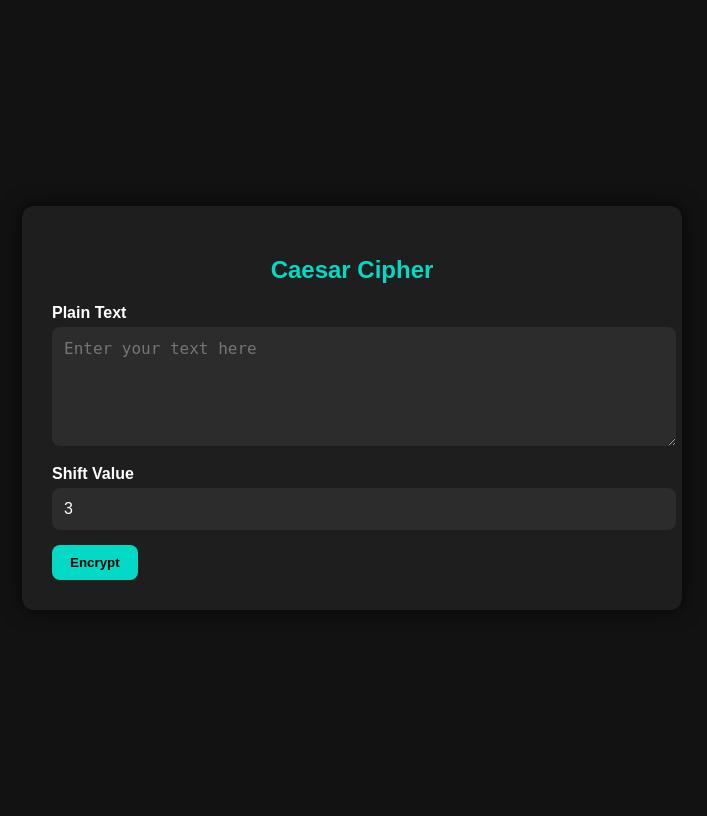
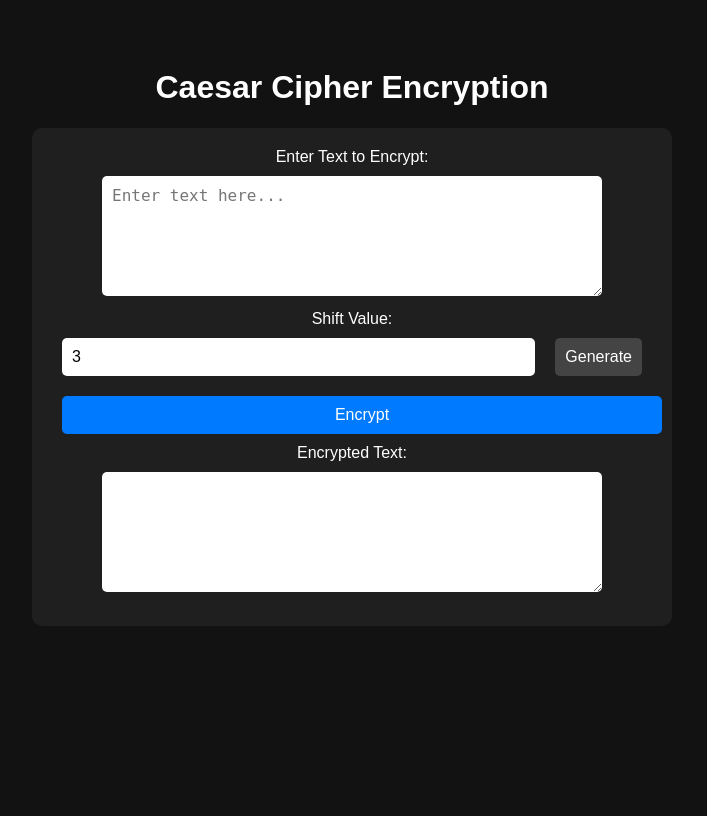
Before and after one commit to eng8890/anater, a Flask app: page / in a window 1280 px wide. Shown: the whole page, without its empty margins (288-995 px from the left). After the commit the page ends 626 px from the top, so only its background shows below. Run offline with Flask 2, Linux system fonts and the light colour scheme.

Commit message:
Update index.html

```diff
--- a/templates/index.html
+++ b/templates/index.html
@@ -8,74 +8,67 @@
             background-color: #121212;
             color: #ffffff;
             font-family: Arial, sans-serif;
+            text-align: center;
+            padding: 40px;
+        }
+        input, textarea, button {
+            padding: 10px;
+            margin: 10px;
+            border: none;
+            border-radius: 5px;
+            font-size: 16px;
+            width: 80%;
+        }
+        textarea {
+            height: 100px;
+        }
+        .form-section {
+            background-color: #1f1f1f;
+            padding: 20px;
+            border-radius: 10px;
+            max-width: 600px;
+            margin: auto;
+        }
+        .inline {
             display: flex;
-            justify-content: center;
+            justify-content: space-between;
             align-items: center;
-            min-height: 100vh;
         }
-        .container {
-            background-color: #1e1e1e;
-            padding: 30px;
-            border-radius: 12px;
-            box-shadow: 0 0 20px rgba(0,0,0,0.7);
-            width: 600px;
+        .inline input {
+            width: 80%;
+            direction: ltr;
+            unicode-bidi: plaintext;
         }
-        textarea, input {
-            width: 100%;
-            margin-bottom: 15px;
-            padding: 12px;
-            font-size: 16px;
-            background-color: #2c2c2c;
-            color: #ffffff;
-            border: none;
-            border-radius: 8px;
-        }
-        button {
-            background-color: #03dac6;
-            color: #000000;
-            font-weight: bold;
-            padding: 10px 18px;
-            border: none;
-            border-radius: 8px;
+        .inline a button {
+            width: auto;
+            background-color: #444;
+            color: white;
             cursor: pointer;
         }
-        button:hover {
-            background-color: #00bfa5;
-        }
-        label {
-            font-weight: bold;
-            margin-bottom: 5px;
-            display: block;
-        }
-        .output {
-            background-color: #2a2a2a;
-            padding: 15px;
-            border-radius: 8px;
-            margin-top: 20px;
-            word-wrap: break-word;
+        button[type="submit"] {
+            background-color: #007BFF;
+            color: white;
+            cursor: pointer;
+            width: 100%;
         }
     </style>
 </head>
 <body>
-    <div class="container">
-        <h2 style="text-align: center; color: #03dac6;">Caesar Cipher</h2>
+    <h1>Caesar Cipher Encryption</h1>
+    <form method="POST" class="form-section">
+        <label>Enter Text to Encrypt:</label><br>
+        <textarea name="plaintext" placeholder="Enter text here...">{{ plaintext }}</textarea><br>
 
-        <form method="POST">
-            <label for="plaintext">Plain Text</label>
-            <textarea name="plaintext" rows="5" placeholder="Enter your text here">{{ plaintext }}</textarea>
+        <label>Shift Value:</label>
+        <div class="inline">
+            <input type="number" name="shift" value="{{ shift }}" min="1" max="25">
+            <a href="/generate-shift"><button type="button">Generate</button></a>
+        </div>
 
-            <label for="shift">Shift Value</label>
-            <input type="number" name="shift" value="{{ shift }}">
+        <button type="submit">Encrypt</button><br>
 
-            <button type="submit">Encrypt</button>
-        </form>
-
-        {% if encrypted %}
-            <div class="output">
-                <label>Encrypted Text</label>
-                <p>{{ encrypted }}</p>
-            </div>
-        {% endif %}
-    </div>
+        <label>Encrypted Text:</label><br>
+        <textarea readonly>{{ encrypted }}</textarea>
+    </form>
 </body>
 </html>
```
